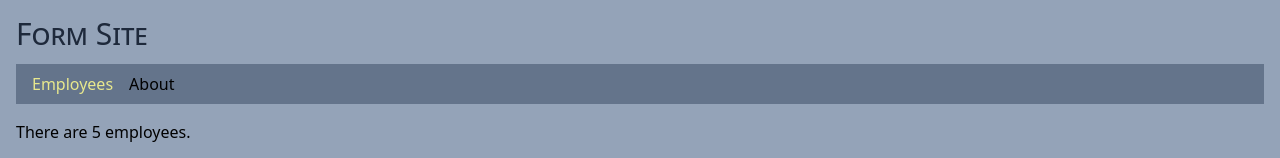
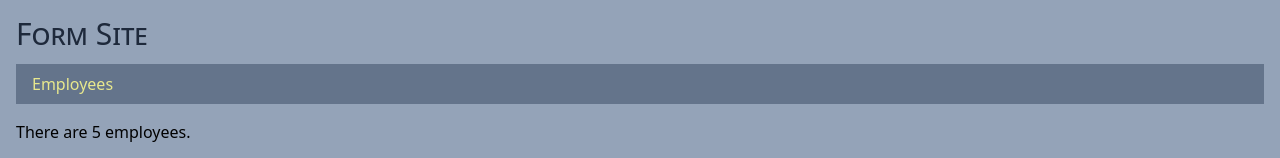
Before and after one commit to edwardtanguay/et682-react-forms-state-site, a React (Vite) app: page /employees in a window 1280 px wide. Shown: the top 158 px of the page. Built offline with nearby package versions, Linux system fonts and the light colour scheme.

Commit message:
about page renamed to state form

```diff
--- a/src/components/Nav.tsx
+++ b/src/components/Nav.tsx
@@ -8,7 +8,9 @@ export const Nav = () => {
 			<li><NavLink to="/simple-form">Simple Form</NavLink></li>
 			)}
 			<li><NavLink to="/employees">Employees</NavLink></li>
-			<li><NavLink to="/about">About</NavLink></li>
+			{config.environment === 'development' && (
+				<li><NavLink to="/state-form">State Form</NavLink></li>
+			)}
 		</ul>
 	</nav>;
 };
--- a/src/main.tsx
+++ b/src/main.tsx
@@ -3,7 +3,7 @@ import App from "./App.tsx";
 import { createBrowserRouter, Navigate, RouterProvider } from "react-router-dom";
 import "./index.scss";
 import { PageSimpleForm } from "./pages/PageSimpleForm.tsx";
-import { PageAbout } from "./pages/PageAbout.tsx";
+import { PageStateForm } from "./pages/PageStateForm.tsx";
 import { Page404 } from "./pages/Page404.tsx";
 import { PageEmployees } from "./pages/PageEmployees.tsx";
 import * as config from './config';
@@ -23,8 +23,8 @@ const router = createBrowserRouter([
 				element: <PageEmployees />,
 			},
 			{
-				path: "/about",
-				element: <PageAbout />,
+				path: "/state-form",
+				element: config.environment === 'development' ? <PageStateForm /> : <Navigate to="/employees" replace />
 			},
 			{
 				path: "/",
--- a/src/pages/PageAbout.tsx
+++ /dev/null
@@ -1,5 +0,0 @@
-export const PageAbout = () => {
-	return (
-		<p>This is the about page.</p>
-	)
-}
--- /dev/null
+++ b/src/pages/PageStateForm.tsx
@@ -0,0 +1,5 @@
+export const PageStateForm = () => {
+	return (
+		<p>This is the state form page.</p>
+	)
+}
```
